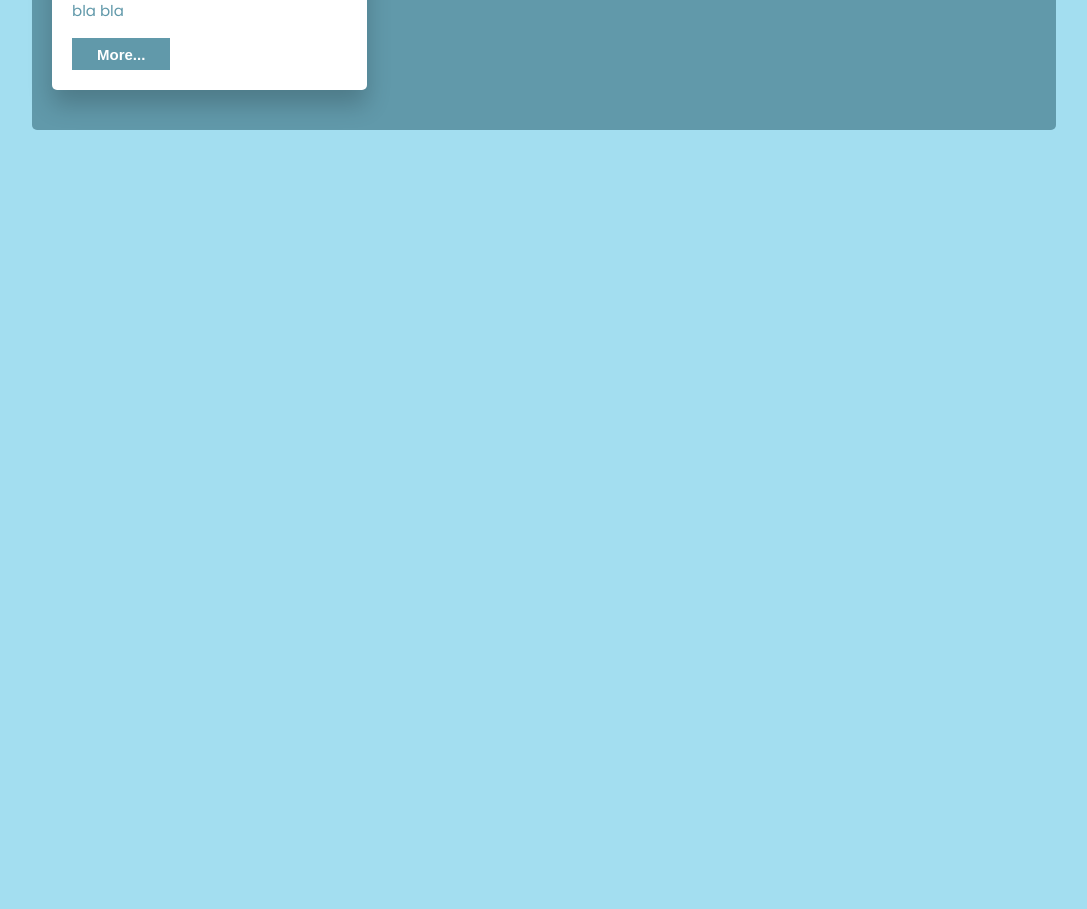
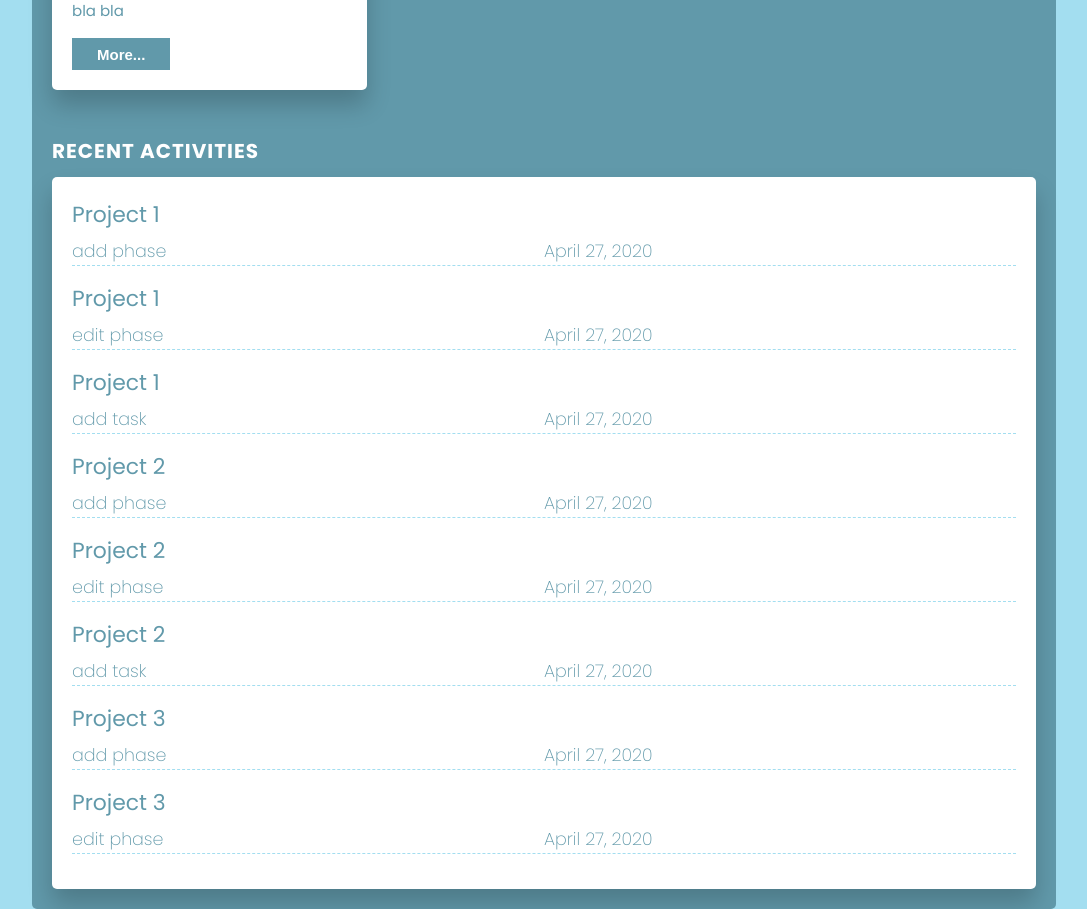
Before and after one commit to DorSarel/projectmon, a React (Create React App) app: page / in a window 1280 px wide. Shown: the part 440-1349 px from the top of the page, without its empty margins (96-1183 px from the left). Before the commit the page ends 800 px from the top, so only its background shows below. Built offline with nearby package versions, Linux system fonts and the light colour scheme.

Commit message:
Create RecentActivities & ActivityList components and style them

```diff
--- a/src/common.scss
+++ b/src/common.scss
@@ -16,3 +16,11 @@
   padding: 2rem;
   margin-bottom: 2rem;
 }
+
+.recent-title {
+  grid-column: 1 / -1;
+  margin-bottom: 1rem;
+  font-size: 2rem;
+  text-transform: uppercase;
+  letter-spacing: 1px;
+}
--- /dev/null
+++ b/src/components/ActivityList/ActivityList.js
@@ -0,0 +1,18 @@
+import React from 'react';
+import './style.scss';
+
+const ActivityList = ({ activities }) => {
+  return (
+    <ul className='card activity-list'>
+      {activities.map((activity) => (
+        <li className='activity-list__item' key={activity.id}>
+          <p className='activity-list__name'>{activity.project_name}</p>
+          <p className='activity-list__action'>{activity.action}</p>
+          <p className='activity-list__date'>April 27, 2020</p>
+        </li>
+      ))}
+    </ul>
+  );
+};
+
+export default ActivityList;
--- /dev/null
+++ b/src/components/ActivityList/style.scss
@@ -0,0 +1,40 @@
+@import '../../media-queries.scss';
+
+.activity-list {
+  color: var(--secondary-color);
+  margin: 0;
+  list-style: none;
+  grid-column: 1 / -1;
+  font-size: 1.5rem;
+
+  @media only screen and (min-width: $bp-medium) {
+    font-size: 1.75rem;
+  }
+
+  &__item {
+    display: grid;
+    grid-template-columns: repeat(12, [col-start] 1fr [col-end]);
+    align-items: center;
+    margin-bottom: 1.5rem;
+    border-bottom: 1px dashed var(--primary-color);
+  }
+
+  &__name {
+    grid-column: 1 / -1;
+    font-size: 1.25em;
+    margin-bottom: 0.5rem;
+  }
+
+  &__action,
+  &__date {
+    font-weight: 300;
+  }
+
+  &__action {
+    grid-column: col-start 1 / col-end 6;
+  }
+
+  &__date {
+    grid-column: col-start 7 / -1;
+  }
+}
--- a/src/components/Dashboard/Dashboard.js
+++ b/src/components/Dashboard/Dashboard.js
@@ -2,15 +2,50 @@ import React from 'react';
 
 import AddNewProject from './AddNewProject';
 import RecentProjects from './RecentProjects';
+import RecentActivities from './RecentActivities';
 
 import './style.scss';
+
+const projects = [
+  {
+    id: 1,
+    title: 'Project 1',
+    description: 'bla bla',
+    activities: [
+      { id: 'a', action: 'add phase' },
+      { id: 'b', action: 'edit phase' },
+      { id: 'c', action: 'add task' },
+    ],
+  },
+  {
+    id: 2,
+    title: 'Project 2',
+    description: 'bla bla',
+    activities: [
+      { id: 'd', action: 'add phase' },
+      { id: 'e', action: 'edit phase' },
+      { id: 'f', action: 'add task' },
+    ],
+  },
+  {
+    id: 3,
+    title: 'Project 3',
+    description: 'bla bla',
+    activities: [
+      { id: 'g', action: 'add phase' },
+      { id: 'h', action: 'edit phase' },
+      { id: 'i', action: 'add task' },
+    ],
+  },
+];
 
 const Dashboard = () => {
   return (
     <div className='dashboard'>
       <h2 className='recent-title'>Recent Projects</h2>
       <AddNewProject />
-      <RecentProjects />
+      <RecentProjects projects={projects} />
+      <RecentActivities projects={projects} />
     </div>
   );
 };
--- /dev/null
+++ b/src/components/Dashboard/RecentActivities.js
@@ -0,0 +1,25 @@
+import React from 'react';
+import ActivityList from '../ActivityList/ActivityList';
+
+const ratio = [4, 3, 2];
+
+const RecentActivities = ({ projects }) => {
+  const recentActivitiesToRender = projects
+    .map((project, i) => {
+      return project.activities
+        .slice(0, ratio[i])
+        .map((activity) => ({ project_name: project.title, ...activity }));
+    })
+    .reduce((flatArray, arrayToFlat) => flatArray.concat(arrayToFlat), []);
+
+  return (
+    <>
+      <h2 className='recent-title' style={{ marginTop: '2.5rem' }}>
+        recent activities
+      </h2>
+      <ActivityList activities={recentActivitiesToRender} />
+    </>
+  );
+};
+
+export default RecentActivities;
--- a/src/components/Dashboard/RecentProjects.js
+++ b/src/components/Dashboard/RecentProjects.js
@@ -1,16 +1,10 @@
 import React from 'react';
 import Project from '../Projects/Project';
 
-const recentProjects = [
-  { id: 1, title: 'Project 1', description: 'bla bla' },
-  { id: 2, title: 'Project 2', description: 'bla bla' },
-  { id: 3, title: 'Project 3', description: 'bla bla' },
-];
-
-const RecentProjects = () => {
+const RecentProjects = ({ projects }) => {
   return (
     <>
-      {recentProjects.map((project) => (
+      {projects.map((project) => (
         <Project
           key={project.id}
           project={project}
--- a/src/components/Dashboard/style.scss
+++ b/src/components/Dashboard/style.scss
@@ -22,14 +22,6 @@
       grid-column: span 2;
     }
   }
-}
-
-.recent-title {
-  grid-column: 1 / -1;
-  margin-bottom: 1rem;
-  font-size: 2rem;
-  text-transform: uppercase;
-  letter-spacing: 1px;
 }
 
 /* new-project */
```
Also changed, not shown: 1 other file (tests, documents, lock files or other folders).
